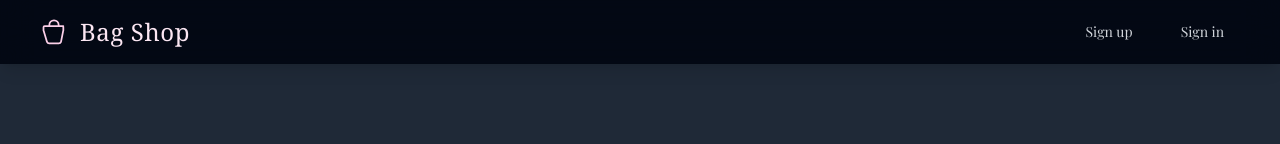
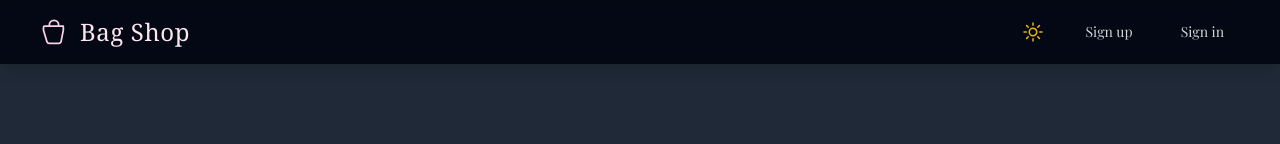
Before and after one commit to carmennoblejas/WEB_practices_ClothesShop, a Next.js app: page / in a window 1280 px wide. Shown: the top 144 px of the page. Built offline with nearby package versions, Linux system fonts and the light colour scheme; no server answers; the database is empty.

Commit message:
tema claro y oscuro

```diff
--- a/package.json
+++ b/package.json
@@ -17,6 +17,7 @@
     "jose": "^5.9.2",
     "mongoose": "^8.18.2",
     "next": "14.2.12",
+    "next-themes": "^0.4.6",
     "react": "^18",
     "react-dom": "^18"
   },
--- a/src/app/layout.tsx
+++ b/src/app/layout.tsx
@@ -2,6 +2,7 @@
 import type { Metadata } from 'next'
 import { Playfair_Display } from 'next/font/google'
 import '/src/app/globals.css'
+import { ThemeProvider } from 'next-themes'
 
 const playfair = Playfair_Display({
   subsets: ['latin'],
@@ -20,9 +21,11 @@ export default function RootLayout({
   children: React.ReactNode
 }>) {
   return (
-    <html lang='en'>
+    <html lang='en' suppressHydrationWarning>
       <body className={`${playfair.className} bg-gray-900 text-white antialiased`}>
-        {children}
+        <ThemeProvider attribute="class" defaultTheme="dark" enableSystem>
+          {children}
+        </ThemeProvider>
       </body>
     </html>
   )
--- a/src/components/Navbar.tsx
+++ b/src/components/Navbar.tsx
@@ -6,12 +6,13 @@ import {
 import NavbarButton from '@/components/NavbarButton'
 import Link from 'next/link'
 import { getSession } from '@/lib/auth'
+import { ThemeSwitcher } from '@/components/ThemeSwitcher'
 
 export default async function Navbar() {
   const session = await getSession()
 
   return (
-    <nav className='fixed top-0 z-50 w-full bg-gray-950 bg-opacity-95 shadow-lg backdrop-blur-lg'>
+    <nav className='fixed top-0 z-50 w-full bg-gray-950 bg-opacity-95 shadow-lg backdrop-blur-lg dark:bg-gray-950 dark:bg-opacity-95'>
       <div className='mx-auto max-w-7xl px-6 sm:px-8 lg:px-10'>
         <div className='flex h-16 items-center justify-between'>
           {/* Logo + title */}
@@ -38,6 +39,9 @@ export default async function Navbar() {
 
           {/* Botones */}
           <div className='flex items-center space-x-4'>
+            {/* Theme Switcher */}
+            <ThemeSwitcher />
+
             {session ? (
               <>
                 <NavbarButton href='/cart'>
--- a/tailwind.config.ts
+++ b/tailwind.config.ts
@@ -1,6 +1,7 @@
 import type { Config } from "tailwindcss";
 
 const config: Config = {
+  darkMode: "class",
   content: [
     "./src/pages/**/*.{js,ts,jsx,tsx,mdx}",
     "./src/components/**/*.{js,ts,jsx,tsx,mdx}",
```
Also changed, not shown: 1 other file (tests, documents, lock files or other folders).
